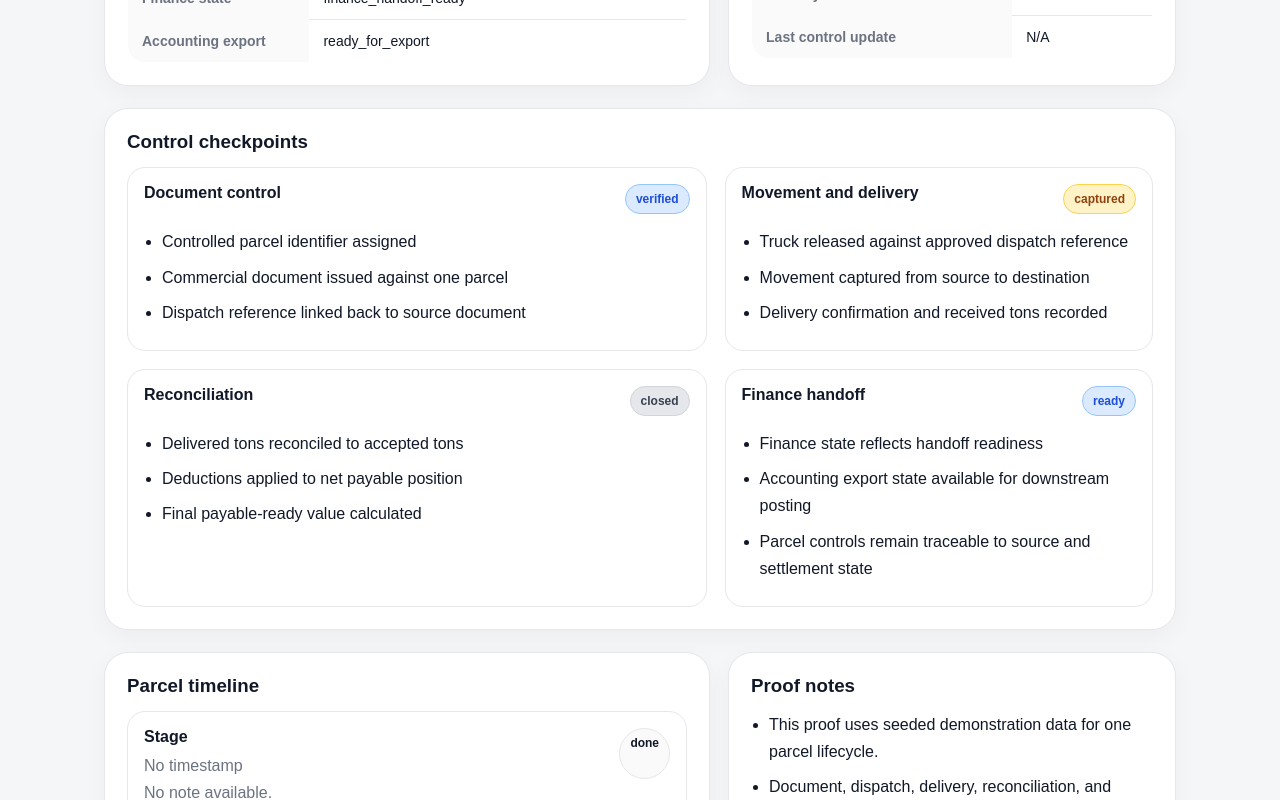
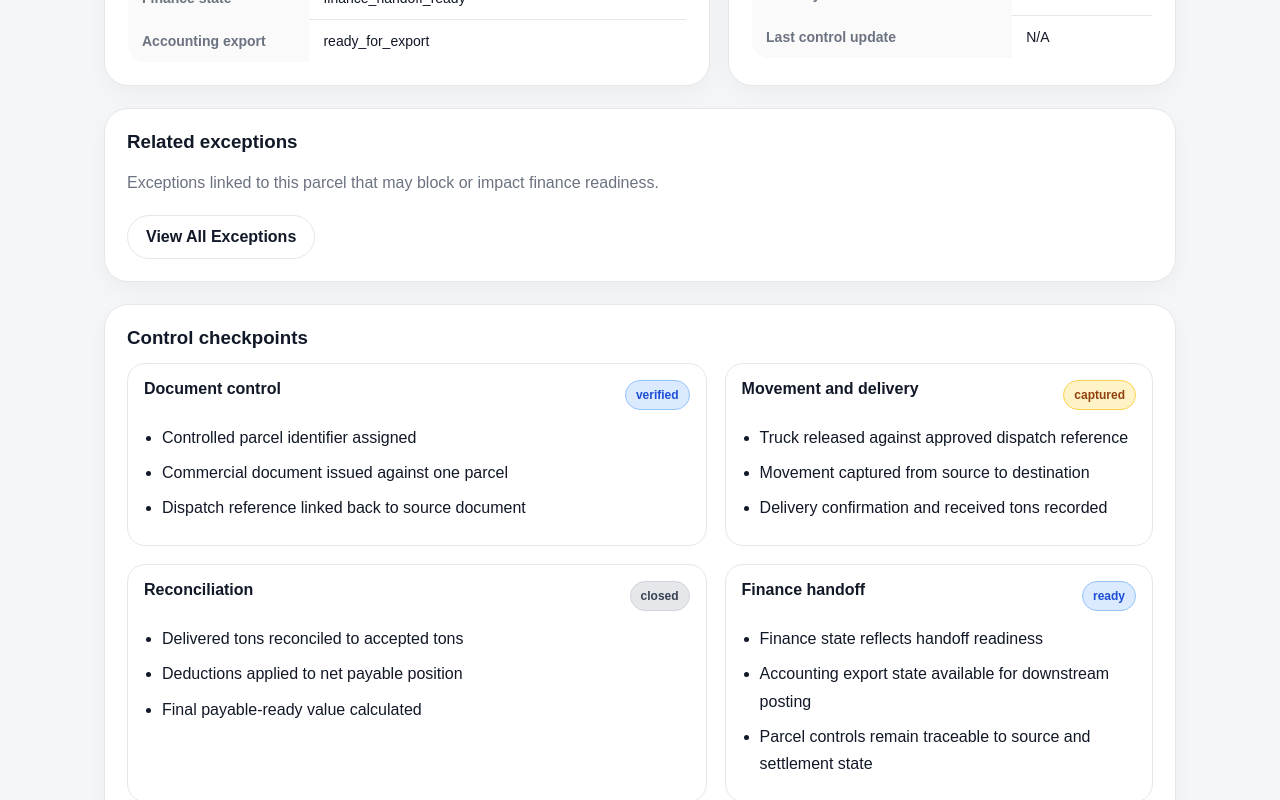
Before and after one commit to shobanesiyanda/sar-resourceos-golden-path-proof, a Next.js app: page /golden-path in a window 1280 px wide. Shown: the part 760-1560 px from the top of the page. Built offline with nearby package versions, Linux system fonts and the light colour scheme.

Commit message:
Add related exceptions card to golden path

```diff
--- a/app/golden-path/page.tsx
+++ b/app/golden-path/page.tsx
@@ -170,6 +170,19 @@ export default function GoldenPathPage() {
           </div>
 
           <div className="card" style={{ marginTop: 22 }}>
+            <h3>Related exceptions</h3>
+            <p className="muted">
+              Exceptions linked to this parcel that may block or impact finance readiness.
+            </p>
+
+            <div style={{ display: "flex", gap: 12, flexWrap: "wrap", marginTop: 18 }}>
+              <a className="btn" href="/exceptions">
+                View All Exceptions
+              </a>
+            </div>
+          </div>
+
+          <div className="card" style={{ marginTop: 22 }}>
             <h3>Control checkpoints</h3>
 
             <div className="grid grid-2" style={{ marginTop: 14 }}>
@@ -287,4 +300,4 @@ export default function GoldenPathPage() {
       </section>
     </>
   );
-            }
+}
```
